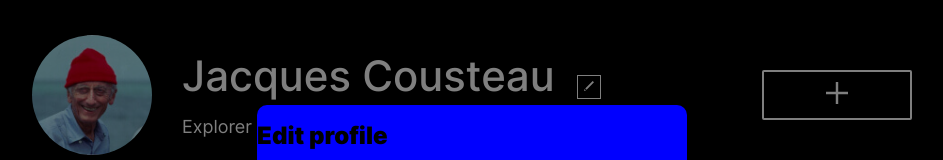
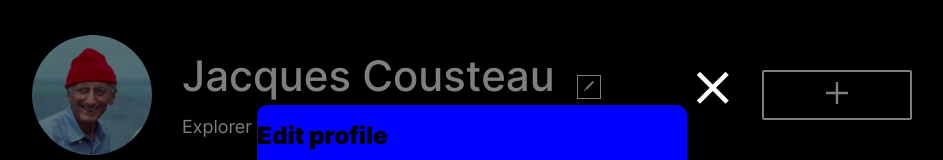
Before and after one commit to JulieBodette/web_project_4, a plain HTML site: page index.html in a window 1280 px wide. Shown: the part 130-290 px from the top of the page, without its empty margins (168-1111 px from the left). Drawn offline with Linux system fonts and the light colour scheme.

Commit message:
fix: changed img so it is inside of button instead of a background image

```diff
--- a/blocks/modal.css
+++ b/blocks/modal.css
@@ -60,7 +60,6 @@
   /*place in upper right corner, negative indicates outside box */
   top: -35px;
   right: -35px;
-  background-image: url("./images/CloseIcon.svg");
 }
 
 .modal__form {
--- a/index.html
+++ b/index.html
@@ -82,7 +82,9 @@
     <script src="index.js"></script>
     <div class="modal">
       <div class="modal__content">
-        <button class="modal__close-button"></button>
+        <button class="modal__close-button">
+          <img src="./images/CloseIcon.svg" />
+        </button>
         <!--<img src="./images/CloseIcon.svg" /> -->
         <h1 class="modal__title">Edit profile</h1>
         <form class="modal__form">
```
